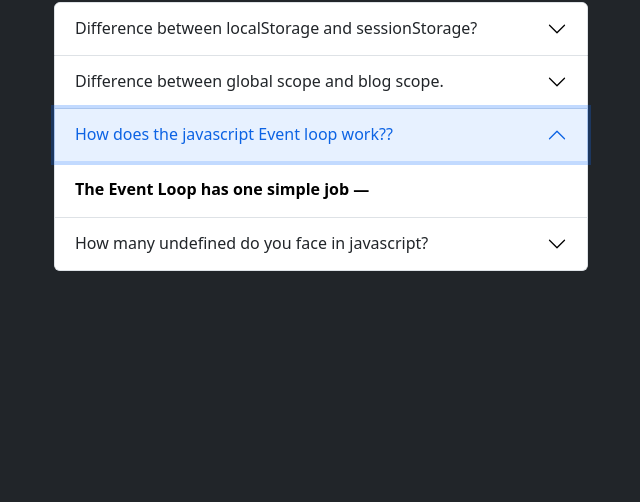
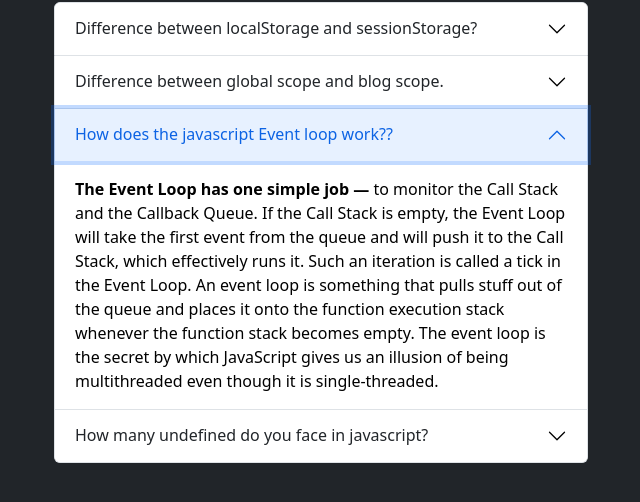
Before and after one commit to Arman-Hossen/typing-hero, a plain HTML site: page blog.html in a window 1280 px wide. Both pictures are taken after a click on the button "How does the javascript Event loop work??". Shown: the part 294-796 px from the top of the page, without its empty margins (319-959 px from the left). Drawn offline with nearby package versions, Linux system fonts and the light colour scheme.

Commit message:
Question 3

```diff
--- a/blog.html
+++ b/blog.html
@@ -86,6 +86,9 @@
                        <div id="collapseThree" class="accordion-collapse collapse" aria-labelledby="headingThree" data-bs-parent="#accordionExample">
                          <div class="accordion-body">
                            <strong>The Event Loop has one simple job —  </strong>
+                           to monitor the Call Stack and the Callback Queue. If the Call Stack is empty, the Event Loop will take the first event from the queue and will push it to the Call Stack, which effectively runs it. Such an iteration is called a tick in the Event Loop.
+                           An event loop is something that pulls stuff out of the queue and places it onto the function execution stack whenever the function stack becomes empty.
+                           The event loop is the secret by which JavaScript gives us an illusion of being multithreaded even though it is single-threaded.
 
                          </div>
                        </div>
```
